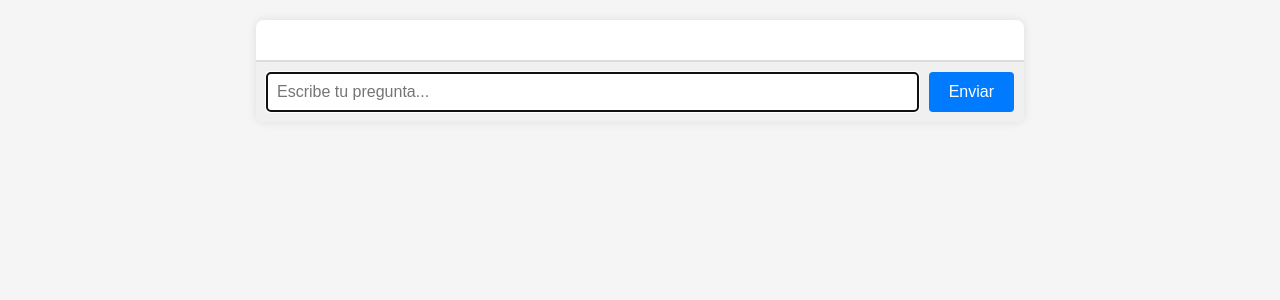
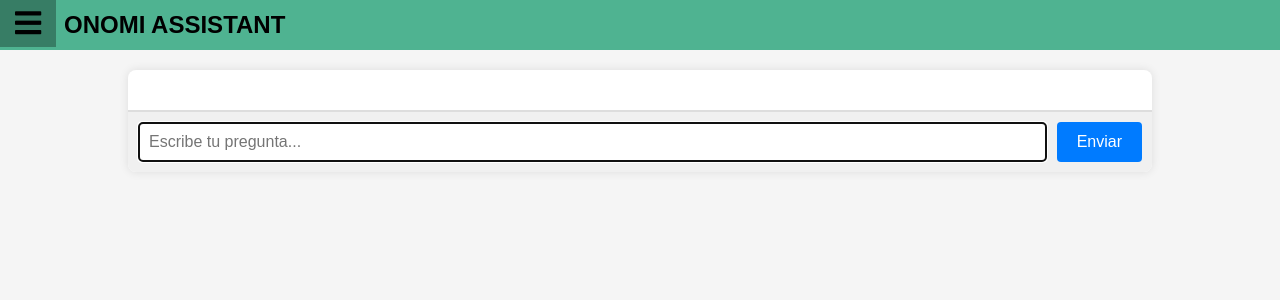
Before and after one commit to Andrest2199/outnomIA, a Django app: template assistants/onomi/templates/index.html in a window 1280 px wide. Shown: the top 300 px of the page. Run offline with Django 5.2, Linux system fonts and the light colour scheme; the template is opened without the code that fills it: most values are stand-ins (such as "Sample title", 1, 10 or a date in 2020); some libraries are stand-ins or nearby versions.

Commit message:
Add front view and set communication to the API Onomi

```diff
--- /dev/null
+++ b/assistants/onomi/static/css/styles.css
@@ -0,0 +1,143 @@
+body {
+  font-family: Arial, sans-serif;
+  display: flex;
+  flex-direction: column;
+  align-items: center;
+  margin: 0;
+  padding: 0;
+  background-color: #f5f5f5;
+}
+
+.chat-container {
+  width: 100%;
+  max-width: 80%;
+  margin-top: 20px;
+  background-color: #ffffff;
+  border-radius: 8px;
+  box-shadow: 0px 0px 10px rgba(0, 0, 0, 0.1);
+  display: flex;
+  flex-direction: column;
+  overflow: hidden;
+  transition: 0.2s ease;
+}
+
+.chat-display {
+  padding: 20px;
+  flex-grow: 1;
+  overflow-y: auto;
+  max-height: 70vh;
+  border-bottom: 1px solid #ddd;
+  display: flex;
+  flex-direction: column;
+}
+
+.message {
+  margin-bottom: 15px;
+  padding: 10px;
+  border-radius: 8px;
+  width: fit-content;
+  max-width: 80%;
+}
+
+.user-message {
+  align-self: flex-end;
+  background-color: #d1e7dd;
+  color: #0f5132;
+}
+
+.assistant-message {
+  align-self: flex-start;
+  background-color: #f8d7da;
+  color: #842029;
+}
+
+.chat-input-container {
+  display: flex;
+  padding: 10px;
+  background-color: #f0f0f0;
+  border-top: 1px solid #ddd;
+}
+
+.chat-input {
+  flex-grow: 1;
+  padding: 10px;
+  border: 1px solid #ddd;
+  border-radius: 4px;
+  font-size: 16px;
+}
+
+.send-button {
+  margin-left: 10px;
+  padding: 10px 20px;
+  background-color: #007bff;
+  color: #ffffff;
+  border: none;
+  border-radius: 4px;
+  cursor: pointer;
+  font-size: 16px;
+}
+
+.send-button:hover {
+  background-color: #0056b3;
+}
+
+.main-header {
+  background: #4fb391;
+  width: 100%;
+  height: 50px;
+}
+
+nav {
+  position: absolute;
+  left: 0;
+  top: 0;
+  width: 200px;
+  top: 50px;
+  height: calc(100vh - 50px);
+  background: #2d6653;
+  transform: translateX(-100%);
+  transition: 0.4s ease;
+}
+
+.navigation li {
+  list-style: none;
+  width: 100%;
+  border-bottom: 1px solid rgba(255, 255, 255, 0.5);
+}
+
+.navigation a {
+  color: var(--main-color);
+  display: block;
+  line-height: 3.5;
+  padding: 0 10px;
+  text-decoration: none;
+  transition: 0.4s ease;
+}
+
+.navigation a:hover {
+  transform: translateX(10%);
+}
+
+#btn-nav {
+  display: none;
+}
+
+#btn-nav:checked ~ nav {
+  transform: translateX(0);
+}
+
+.btn-nav {
+  color: var(--main-color);
+  font-size: 30px;
+  position: absolute;
+  left: 0;
+  top: 0;
+  cursor: pointer;
+  padding: 6.5px 15px;
+  transition: 0.2s ease;
+  background: rgba(0, 0, 0, 0.1);
+}
+
+.btn-nav:hover {
+  background: rgba(0, 0, 0, 0.3);
+}
--- /dev/null
+++ b/assistants/onomi/static/js/script.js
@@ -0,0 +1,69 @@
+// Simulate sending a message and receiving a response from the assistant
+function press(e) {
+  if (e.keyCode === 13 && !e.shiftKey) {
+    e.preventDefault();
+    sendMessage();
+  }
+}
+
+function sendMessage() {
+  const userInput = document.getElementById("userInput");
+  const chatDisplay = document.getElementById("chatDisplay");
+  const userMessage = userInput.value.trim();
+
+  if (userMessage === "") return;
+
+  // Display the user's message
+  const userMessageElement = document.createElement("div");
+  userMessageElement.classList.add("message", "user-message");
+  userMessageElement.textContent = userMessage;
+  chatDisplay.appendChild(userMessageElement);
+  userInput.value = ""; // Clear input
+
+  // Simulate sending the question to the assistant and getting a response
+  fetchAssistantResponse(userMessage);
+}
+
+// Function to simulate fetching a response from the assistant
+async function fetchAssistantResponse(question) {
+  const chatDisplay = document.getElementById("chatDisplay");
+  const response = await fetch("http://127.0.0.1:8000/onomi", {
+    method: "POST",
+    headers: {
+      "Content-Type": "application/json",
+      "x-api-key": apiKey,
+    },
+    body: JSON.stringify({
+      question: question,
+      id_employee: "1001",
+      compania: "1",
+      database: "123",
+      thread_id: "",
+    }),
+  });
+
+  const data = await response.json();
+  let assistantResponse = "";
+  if (typeof data.response === "object") {
+    assistantResponse = data.response["assistant"];
+  } else {
+    assistantResponse = data.response || data.Error;
+  }
+
+  // Display the assistant's response
+  const assistantMessageElement = document.createElement("div");
+  assistantMessageElement.classList.add("message", "assistant-message");
+  assistantMessageElement.innerText = assistantResponse;
+  chatDisplay.appendChild(assistantMessageElement);
+
+  // Scroll to the bottom of the chat display
+  chatDisplay.scrollTop = chatDisplay.scrollHeight;
+}
+
+$('#btn-nav').on("change", function (){
+  if ($("#btn-nav").is(":checked")){
+    $(".chat-container").css('margin-left','14%');
+  }else{
+    $(".chat-container").css('margin-left','');
+  }
+});
--- a/assistants/onomi/templates/index.html
+++ b/assistants/onomi/templates/index.html
@@ -1,160 +1,61 @@
+{% load static %}
 <!DOCTYPE html>
 <html lang="es">
   <head>
-    <meta charset="UTF-8">
-    <meta name="viewport" content="width=device-width, initial-scale=1.0">
+    <meta charset="UTF-8" />
+    <meta name="viewport" content="width=device-width, initial-scale=1.0" />
     <title>ONOMI ASSISTANT</title>
-    <style>
-        body {
-            font-family: Arial, sans-serif;
-            display: flex;
-            flex-direction: column;
-            align-items: center;
-            margin: 0;
-            padding: 0;
-            background-color: #f5f5f5;
-        }
+    <link rel="shortcut icon" href="#">
+    <link
+      rel="stylesheet"
+      href="https://use.fontawesome.com/releases/v5.12.1/css/all.css"
+      crossorigin="anonymous"
+    />
+    <link
+      rel="stylesheet"
+      type="text/css"
+      href="{% static 'css/styles.css' %}"
+    />
 
-        .chat-container {
-            width: 90%;
-            max-width: 60%;
-            margin-top: 20px;
-            background-color: #ffffff;
-            border-radius: 8px;
-            box-shadow: 0px 0px 10px rgba(0, 0, 0, 0.1);
-            display: flex;
-            flex-direction: column;
-            overflow: hidden;
-        }
-
-        .chat-display {
-            padding: 20px;
-            flex-grow: 1;
-            overflow-y: auto;
-            max-height: 70vh;
-            border-bottom: 1px solid #ddd;
-            display: flex;
-            flex-direction: column;
-        }
-
-        .message {
-            margin-bottom: 15px;
-            padding: 10px;
-            border-radius: 8px;
-            width: fit-content;
-            max-width: 80%;
-        }
-
-        .user-message {
-            align-self: flex-end;
-            background-color: #d1e7dd;
-            color: #0f5132;
-        }
-
-        .assistant-message {
-            align-self: flex-start;
-            background-color: #f8d7da;
-            color: #842029;
-        }
-
-        .chat-input-container {
-            display: flex;
-            padding: 10px;
-            background-color: #f0f0f0;
-            border-top: 1px solid #ddd;
-        }
-
-        .chat-input {
-            flex-grow: 1;
-            padding: 10px;
-            border: 1px solid #ddd;
-            border-radius: 4px;
-            font-size: 16px;
-        }
-
-        .send-button {
-            margin-left: 10px;
-            padding: 10px 20px;
-            background-color: #007bff;
-            color: #ffffff;
-            border: none;
-            border-radius: 4px;
-            cursor: pointer;
-            font-size: 16px;
-        }
-
-        .send-button:hover {
-            background-color: #0056b3;
-        }
-    </style>
+    <script src="https://ajax.googleapis.com/ajax/libs/jquery/3.7.1/jquery.min.js"></script>
+    <script src="https://cdnjs.cloudflare.com/ajax/libs/jquery.inputmask/5.0.9/jquery.inputmask.min.js"></script>
   </head>
   <body>
-
+    <header class="main-header">
+      <label for="btn-nav" class="btn-nav"><i class="fas fa-bars"></i></label>
+      <input type="checkbox" id="btn-nav" />
+      <nav>
+        <ul class="navigation">
+          <li><a href="#">Home</a></li>
+          <li><a href="#">Servicios</a></li>
+          <li><a href="#">Nosotros</a></li>
+          <li><a href="#">Contacto</a></li>
+        </ul>
+      </nav>
+      <div style="display: flex; align-items: center; height: inherit">
+        <h2 style="padding-left: 5%">ONOMI ASSISTANT</h2>
+      </div>
+    </header>
     <div class="chat-container">
       <div class="chat-display" id="chatDisplay">
         <!-- Messages will appear here -->
       </div>
 
       <div class="chat-input-container">
-        <input type="text" id="userInput" class="chat-input" placeholder="Escribe tu pregunta..." autofocus>
-        <button class="send-button" onclick="sendMessage()">Enviar</button>
+        <input
+          type="text"
+          id="userInput"
+          class="chat-input"
+          placeholder="Escribe tu pregunta..."
+          onkeypress="press(event)"
+          autofocus
+        />
+        <button id="btnEnviar" class="send-button" onclick="sendMessage()">
+          Enviar
+        </button>
       </div>
     </div>
-
-<script>
-    // Simulate sending a message and receiving a response from the assistant
-    function sendMessage() {
-        const userInput = document.getElementById("userInput");
-        const chatDisplay = document.getElementById("chatDisplay");
-        const userMessage = userInput.value.trim();
-
-        if (userMessage === "") return;
-
-        // Display the user's message
-        const userMessageElement = document.createElement("div");
-        userMessageElement.classList.add("message", "user-message");
-        userMessageElement.textContent = userMessage;
-        chatDisplay.appendChild(userMessageElement);
-        userInput.value = ""; // Clear input
-
-        // Simulate sending the question to the assistant and getting a response
-        fetchAssistantResponse(userMessage);
-    }
-
-    // Function to simulate fetching a response from the assistant
-    async function fetchAssistantResponse(question) {
-        const chatDisplay = document.getElementById("chatDisplay");
-        const response = await fetch("http://127.0.0.1:8000/onomi", {
-            method: "POST",
-            headers: {
-                "Content-Type": "application/json"
-            },
-            body: JSON.stringify({ question: question,id_employee:'1001', compania:'1', database:'123',thread_id:'' })
-        });
-
-        const data = await response.json();
-        let assistantResponse = "";
-        if (typeof(data.response) === 'object'){
-            assistantResponse = data.response['assistant']
-        }else{
-            assistantResponse = data.response || data.Error;
-        }
-
-
-        // Display the assistant's response
-        const assistantMessageElement = document.createElement("div");
-        assistantMessageElement.classList.add("message", "assistant-message");
-        assistantMessageElement.innerHTML = assistantResponse;
-        chatDisplay.appendChild(assistantMessageElement);
-        const asss = document.createElement("div");
-        asss.classList.add("message", "assistant-message");
-        asss.innerHTML = 'Esto es una prueba con salto de linea\t\nAqui continua........';
-        chatDisplay.appendChild(asss);
-
-        // Scroll to the bottom of the chat display
-        chatDisplay.scrollTop = chatDisplay.scrollHeight;
-    }
-</script>
-
+    <script type="text/javascript">var apiKey = "{{ api_key }}";</script>
+    <script src="{% static 'js/script.js' %}"></script>
   </body>
 </html>
--- a/assistants/onomi/views.py
+++ b/assistants/onomi/views.py
@@ -7,7 +7,9 @@ from assistants.onomi.assistant import onomi_assistant
 
 # Create your views here.
 def index(request):
-    return render(request,"index.html")
+    # For Dev pourpose the API Key is on our enviorment but this API Key need to be send in the header in Prod so you can have access to the API Gateway of ONOMI
+    context = {"api_key": settings.API_KEY}
+    return render(request,"index.html",context)
 
 @csrf_exempt
 def onomi(request):
--- a/src/settings.py
+++ b/src/settings.py
@@ -122,6 +122,7 @@ USE_TZ = True
 # https://docs.djangoproject.com/en/5.1/howto/static-files/
 
 STATIC_URL = 'static/'
+STATIC_ROOT = os.path.join(BASE_DIR, "static")
 
 # Default primary key field type
 # https://docs.djangoproject.com/en/5.1/ref/settings/#default-auto-field
```
Also changed, not shown: assistants/onomi/assistant.py (+33 -17 lines). Lines whose indentation alone changed are shown as unchanged.
